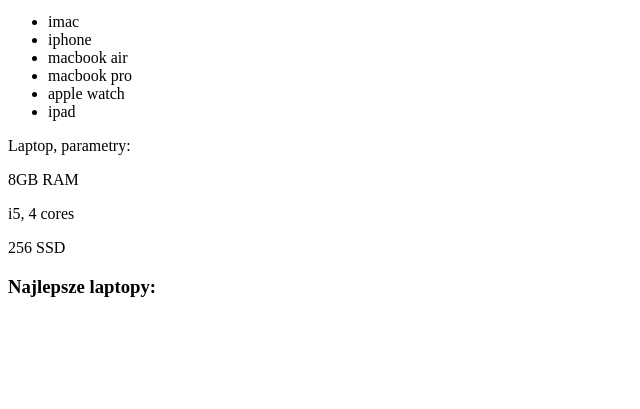
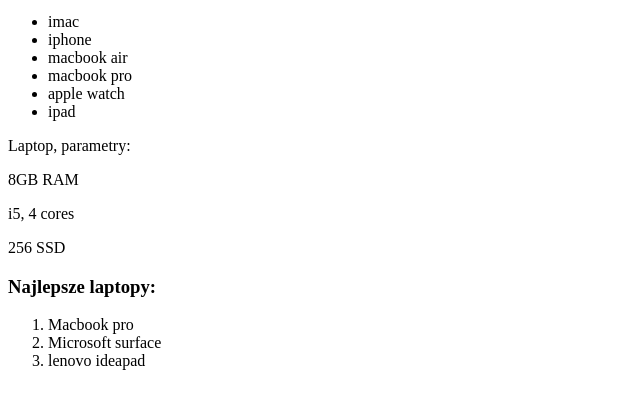
Before and after one commit to helens4/kosmiczne, a plain HTML site: page index.html in a window 1280 px wide. Shown: the part 147-556 px from the top of the page, without its empty margins (0-640 px from the left). Drawn offline with Linux system fonts and the light colour scheme.

Commit message:
add ol list with best laptops

```diff
--- a/index.html
+++ b/index.html
@@ -35,6 +35,11 @@
     </section>
 
     <h3>Najlepsze laptopy: </h3>
+    <ol>
+        <li>Macbook pro</li>
+        <li>Microsoft surface</li>
+        <li>lenovo ideapad</li>
+    </ol>
 
 </body>
 </html>
```
